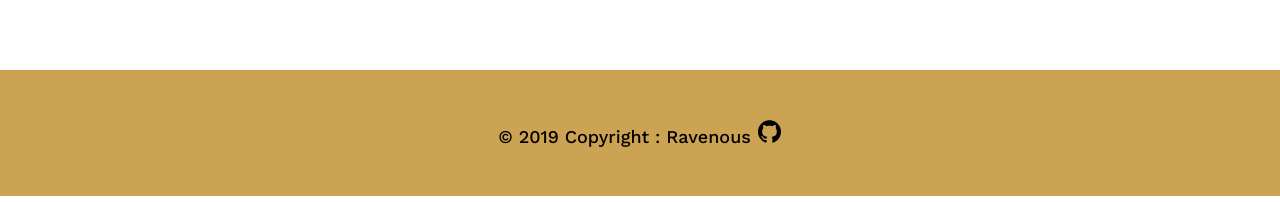
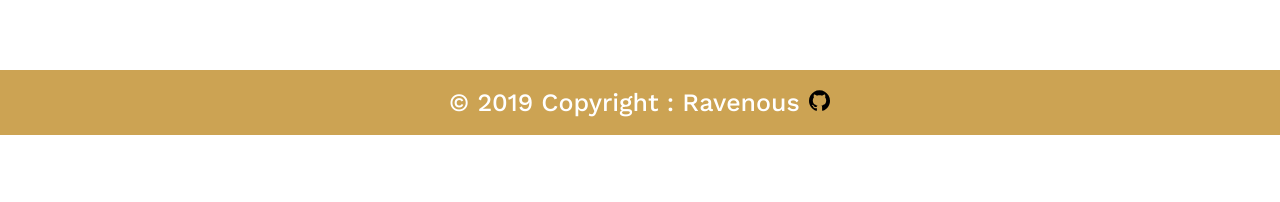
Before and after one commit to rajat2502/Ravenous, a React (Create React App) app: page / in a window 1280 px wide. Shown: the part 595-797 px from the top of the page. Built offline with nearby package versions, Linux system fonts and the light colour scheme; no server answers.

Commit message:
Updated Footer v2

```diff
--- a/src/components/App/App.css
+++ b/src/components/App/App.css
@@ -44,12 +44,14 @@ h1 {
 }
 
 .footer {
-  padding: 50px;
+  padding: 20px;
   text-align: center;
   background-color: #cca353;
+  color: #ffffff;
+  font-size: 25px;
 }
 
 .logo {
-  height: 23px;
-  width: 25px;
+  height: 21px;
+  width: 23px;
 }
```
